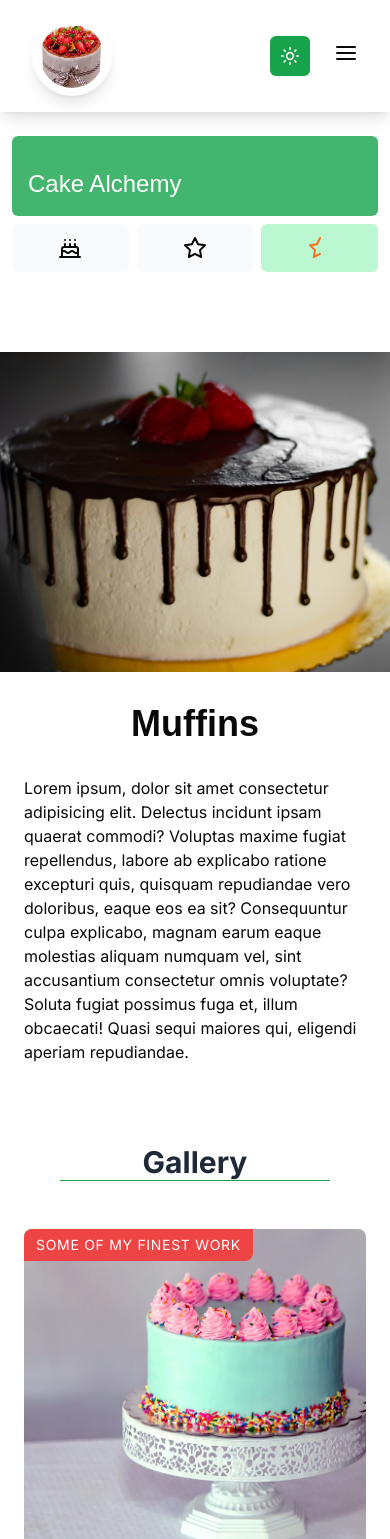
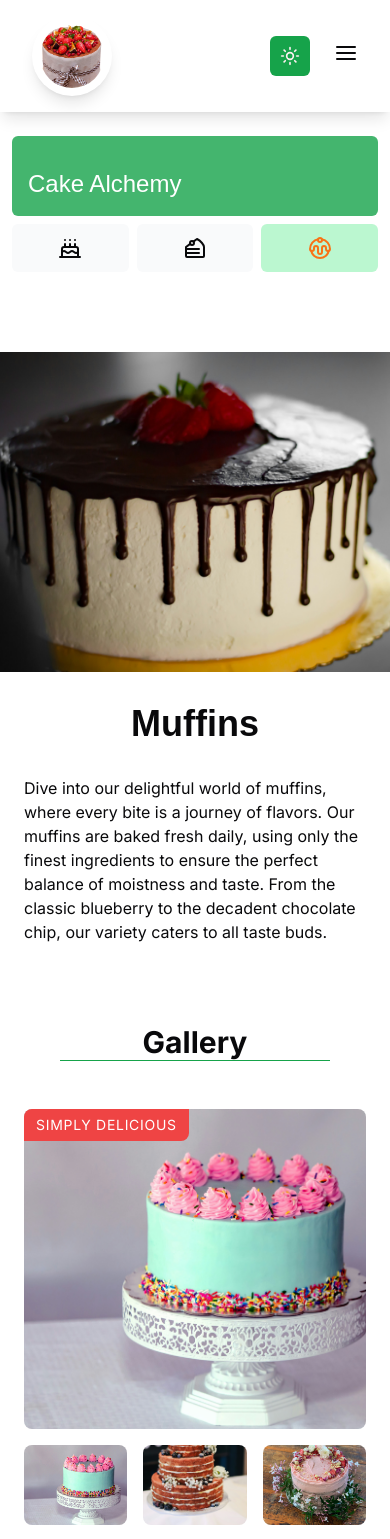
Before and after one commit to lucianRosuAtc/Cake-Alchemy, a Next.js app: page /Cakes/muffins in a window 390 px wide. Shown: the top 1539 px of the page. Built offline with nearby package versions, Linux system fonts and the light colour scheme; grey boxes are pictures that could not be loaded; a web font is replaced by a local one.

Commit message:
refactor: Optimize Hero and ParalaxHeaderJs components
- Update Hero component to use lazy loading for images
- Optimize image loading in ParalaxHeaderJs component
- Remove unnecessary CSS classes and styles in both components
- Improve code readability and maintainability

```diff
--- a/app/Cakes/muffins/page.tsx
+++ b/app/Cakes/muffins/page.tsx
@@ -24,15 +24,15 @@ export default function Muffins() {
         Muffins
       </h1>
 
-      <div className="mx-6 md:mx-0">
-        <p className="my-8">
-          Lorem ipsum, dolor sit amet consectetur adipisicing elit. Delectus incidunt ipsam quaerat commodi? Voluptas maxime fugiat repellendus, labore ab explicabo ratione excepturi quis, quisquam repudiandae vero doloribus, eaque eos ea sit? Consequuntur culpa explicabo, magnam earum eaque molestias aliquam numquam vel, sint accusantium consectetur omnis voluptate? Soluta fugiat possimus fuga et, illum obcaecati! Quasi sequi maiores qui, eligendi aperiam repudiandae.
+      <div className="mx-6">
+      <p className="my-8">
+          Dive into our delightful world of muffins, where every bite is a journey of flavors. Our muffins are baked fresh daily, using only the finest ingredients to ensure the perfect balance of moistness and taste. From the classic blueberry to the decadent chocolate chip, our variety caters to all taste buds.
         </p>
 
         <Gallery />
 
         <p className="my-8">
-          Lorem ipsum, dolor sit amet consectetur adipisicing elit. Delectus incidunt ipsam quaerat commodi? Voluptas maxime fugiat repellendus, labore ab explicabo ratione excepturi quis, quisquam repudiandae vero doloribus, eaque eos ea sit? Consequuntur culpa explicabo, magnam earum eaque molestias aliquam numquam vel, sint accusantium consectetur omnis voluptate? Soluta fugiat possimus fuga et, illum obcaecati! Quasi sequi maiores qui, eligendi aperiam repudiandae.
+          Perfect for breakfast, a mid-day snack, or a sweet treat, our muffins are designed to bring a smile to your face. Explore our selection to find your favorite, or surprise yourself with something new and exciting. Our muffins are not just treats; they&apos;re a warm hug for your soul, baked to perfection and waiting for you.
         </p>
       </div>
     </main>
--- a/app/Cakes/page.tsx
+++ b/app/Cakes/page.tsx
@@ -24,15 +24,15 @@ export default function Cake() {
         Big Cakes
       </h1>
 
-      <div className="mx-6 md:mx-0">
-        <p className="my-8">
-          Lorem ipsum, dolor sit amet consectetur adipisicing elit. Delectus incidunt ipsam quaerat commodi? Voluptas maxime fugiat repellendus, labore ab explicabo ratione excepturi quis, quisquam repudiandae vero doloribus, eaque eos ea sit? Consequuntur culpa explicabo, magnam earum eaque molestias aliquam numquam vel, sint accusantium consectetur omnis voluptate? Soluta fugiat possimus fuga et, illum obcaecati! Quasi sequi maiores qui, eligendi aperiam repudiandae.
+      <div className="mx-6">
+      <p className="my-8">
+          Welcome to our cake gallery, where every slice tells a story of craftsmanship and passion. Our cakes are more than just desserts; they are a celebration of flavor, artistry, and the sweet moments in life. From classic vanilla to exotic passion fruit, each cake is crafted with the finest ingredients to ensure a taste that lingers in your memory.
         </p>
 
         <Gallery />
 
         <p className="my-8">
-          Lorem ipsum, dolor sit amet consectetur adipisicing elit. Delectus incidunt ipsam quaerat commodi? Voluptas maxime fugiat repellendus, labore ab explicabo ratione excepturi quis, quisquam repudiandae vero doloribus, eaque eos ea sit? Consequuntur culpa explicabo, magnam earum eaque molestias aliquam numquam vel, sint accusantium consectetur omnis voluptate? Soluta fugiat possimus fuga et, illum obcaecati! Quasi sequi maiores qui, eligendi aperiam repudiandae.
+          Whether you&apos;re celebrating a birthday, wedding, or just indulging in a sweet treat, our cakes are designed to make every occasion special. Explore our collection to find the perfect cake that speaks to your heart, or contact us for a custom creation that brings your dream cake to life. Let us be a part of your joyous moments, one delicious slice at a time.
         </p>
       </div>
     </main>
--- a/app/Cakes/smallCakes/page.tsx
+++ b/app/Cakes/smallCakes/page.tsx
@@ -24,15 +24,15 @@ export default function SmallCake() {
         Small Cakes
       </h1>
 
-      <div className="mx-6 md:mx-0">
+      <div className="mx-6">
         <p className="my-8">
-          Lorem ipsum, dolor sit amet consectetur adipisicing elit. Delectus incidunt ipsam quaerat commodi? Voluptas maxime fugiat repellendus, labore ab explicabo ratione excepturi quis, quisquam repudiandae vero doloribus, eaque eos ea sit? Consequuntur culpa explicabo, magnam earum eaque molestias aliquam numquam vel, sint accusantium consectetur omnis voluptate? Soluta fugiat possimus fuga et, illum obcaecati! Quasi sequi maiores qui, eligendi aperiam repudiandae.
+          Discover the charm of our small cakes, each a masterpiece of flavor and design. Crafted with care, our small cakes are perfect for those moments when you crave something sweet but exquisite. From the rich, velvety chocolate to the light and zesty lemon, our selection offers a variety of flavors to satisfy every palate.
         </p>
 
         <Gallery />
 
         <p className="my-8">
-          Lorem ipsum, dolor sit amet consectetur adipisicing elit. Delectus incidunt ipsam quaerat commodi? Voluptas maxime fugiat repellendus, labore ab explicabo ratione excepturi quis, quisquam repudiandae vero doloribus, eaque eos ea sit? Consequuntur culpa explicabo, magnam earum eaque molestias aliquam numquam vel, sint accusantium consectetur omnis voluptate? Soluta fugiat possimus fuga et, illum obcaecati! Quasi sequi maiores qui, eligendi aperiam repudiandae.
+          Ideal for intimate gatherings, gifts, or a personal treat, our small cakes are designed to delight. Experience the joy of indulging in a cake that&apos;s just the right size, but big on taste. Let our small cakes be a part of your celebrations, creating memorable moments with every bite.
         </p>
       </div>
     </main>
--- a/components/Gallery.tsx
+++ b/components/Gallery.tsx
@@ -1,19 +1,19 @@
 "use client";
 import { useState } from "react";
-import  { CakeGalery }  from "./components-data/gallery-data";
+import { CakeGalery } from "./components-data/gallery-data";
 import Image from "next/image";
 
 
 export default function ImageGallery() {
   const [bigImage, setBigImage] = useState(CakeGalery[0].img); // set initial state to the first image
 
-  const handleSmallImageClick = (img : any)=>{
+  const handleSmallImageClick = (img: any) => {
     setBigImage(img.img) // set bigImage to img.img because img is the object from your CakeGalery array
   }
 
   return (
     <div className="flex flex-col">
-<h2 className="mx-auto text-center my-12 md:my-16 text-gray-800 dark:text-primary border-b border-primary w-[270px] xl:w-[350px]">Gallery</h2>
+      <h2 className="mx-auto text-center my-12 md:my-16 border-b border-primary dark:border-orange-300 w-[270px] xl:w-[350px]">Gallery</h2>
 
       <div className="relative overflow-hidden rounded-lg bg-gray-100 lg:col-span-3 mb-4 mx-auto">
         {bigImage && <Image
@@ -21,14 +21,14 @@ export default function ImageGallery() {
           width={500}
           height={500}
           alt="product"
-          className="h-80 sm:h-[450px] md:w-[700px] object-cover object-center cursor-pointer shadow-xl"
+          className="h-80 sm:h-[450px] md:h-[600px] sm:w-[650px] md:w-[800px] object-cover object-center cursor-pointer"
           priority={true}
         />}
-        <span className="absolute left-0 top-0 rounded-br-lg bg-red-500 px-3 py-1.5 text-sm uppercase tracking-wider text-white">Some of my finest work</span>
+        <span className="absolute left-0 top-0 rounded-br-lg bg-red-500 px-3 py-1.5 text-sm uppercase tracking-wider text-white">Simply Delicious</span>
       </div>
 
       <div className="grid">
-      <div className="order-last grid grid-cols-3 gap-4 mx-auto z-0">
+        <div className="order-last grid grid-cols-3 md:grid-cols-6 gap-4 mx-auto z-0">
           {CakeGalery.map((item) => (
             <div className="overflow-hidden rounded-lg bg-gray-100 justify-center" key={item.title}>
               <Image
@@ -36,7 +36,7 @@ export default function ImageGallery() {
                 alt="product"
                 width={200}
                 height={200}
-              className="h-20 sm:h-28 md:h-40 w-full object-cover object-center cursor-pointer transition-all duration-300 ease-in-out"
+                className="h-20 sm:h-24 w-full object-cover object-center cursor-pointer transition-all duration-300 ease-in-out"
                 onClick={() => handleSmallImageClick(item)}
                 priority={true}
               // change the image on click
--- a/components/components-data/gallery-data.tsx
+++ b/components/components-data/gallery-data.tsx
@@ -1,38 +1,109 @@
+
+      {/* MARK: Cake Gallery
+         */}
+
 export const CakeGalery = [
     {
 
         img: "/img/Cakes/mdTurquoiseCake.jpg",
         title: "Cake 1",
-        desc: "Lorem ipsum dolor sit amet, consectetur adipiscing elit. Ut elit tellus, luctus nec ullamcorper mattis, pulvinar dapibus leo.",
     },
     {
 
         img: "/img/Cakes/smBerryFlowersMuffinsCake.webp",
         title: "Cake 2",
-        desc: "Lorem ipsum dolor sit amet, consectetur adipiscing elit. Ut elit tellus, luctus nec ullamcorper mattis, pulvinar dapibus leo.",
     },
     {
 
         img: "/img/Cakes/SmCakeOnTable.webp",
         title: "Cake 3",
-        desc: "Lorem ipsum dolor sit amet, consectetur adipiscing elit. Ut elit tellus, luctus nec ullamcorper mattis, pulvinar dapibus leo.",
     },
     {
 
         img: "/img/Cakes/smFigCake.webp",
         title: "Cake 4",
-        desc: "Lorem ipsum dolor sit amet, consectetur adipiscing elit. Ut elit tellus, luctus nec ullamcorper mattis, pulvinar dapibus leo.",
     },
     {
 
         img: "/img/Cakes/smWeadingRedRodesCake.webp",
         title: "Cake 5",
-        desc: "Lorem ipsum dolor sit amet, consectetur adipiscing elit. Ut elit tellus, luctus nec ullamcorper mattis, pulvinar dapibus leo.",
     },
     {
 
         img: "/img/Cakes/smWeddingCreamStrawberry.webp",
         title: "Cake 6",
-        desc: "Lorem ipsum dolor sit amet, consectetur adipiscing elit. Ut elit tellus, luctus nec ullamcorper mattis, pulvinar dapibus leo.",
+    }
+];
+
+      {/* MARK: Small Cake Galery
+         */}
+
+export const SmallCakeGalery = [
+    {
+
+        img: "/img/Cakes/mdTurquoiseCake.jpg",
+        title: "Cake 1",
+    },
+    {
+
+        img: "/img/Cakes/smBerryFlowersMuffinsCake.webp",
+        title: "Cake 2",
+    },
+    {
+
+        img: "/img/Cakes/SmCakeOnTable.webp",
+        title: "Cake 3",
+    },
+    {
+
+        img: "/img/Cakes/smFigCake.webp",
+        title: "Cake 4",
+    },
+    {
+
+        img: "/img/Cakes/smWeadingRedRodesCake.webp",
+        title: "Cake 5",
+    },
+    {
+
+        img: "/img/Cakes/smWeddingCreamStrawberry.webp",
+        title: "Cake 6",
+    }
+];
+
+
+      {/* MARK: Muffin Galery
+         */}
+
+export const MuffinGalery = [
+    {
+
+        img: "/img/Cakes/mdTurquoiseCake.jpg",
+        title: "Cake 1",
+    },
+    {
+
+        img: "/img/Cakes/smBerryFlowersMuffinsCake.webp",
+        title: "Cake 2",
+    },
+    {
+
+        img: "/img/Cakes/SmCakeOnTable.webp",
+        title: "Cake 3",
+    },
+    {
+
+        img: "/img/Cakes/smFigCake.webp",
+        title: "Cake 4",
+    },
+    {
+
+        img: "/img/Cakes/smWeadingRedRodesCake.webp",
+        title: "Cake 5",
+    },
+    {
+
+        img: "/img/Cakes/smWeddingCreamStrawberry.webp",
+        title: "Cake 6",
     }
 ]
--- a/components/components-data/links-data.tsx
+++ b/components/components-data/links-data.tsx
@@ -1,6 +1,6 @@
-import { Linkedin, Mail, PhoneOutgoing } from "lucide-react";
+import { Cake, CakeSlice, Dessert, Linkedin, Mail, PhoneOutgoing } from "lucide-react";
 import { FaXTwitter } from "react-icons/fa6";
-import { Cake, Star, StarHalf } from 'lucide-react';
+
 
 
 // MARK: NAVIGATION LINKS
@@ -10,15 +10,17 @@ export const navigationlinks = [
   { url: "/contact", name: "Contact" },
 ];
 
+
+// MARK: SIDE NAVIGATION LINKS
 // Map of links to display in the side navigation.
 export const SideLinks = [
   { name: 'Cakes', href: '/Cakes', icon: Cake },
   {
     name: 'Small Cakes',
     href: '/Cakes/smallCakes',
-    icon: Star,
+    icon: CakeSlice,
   },
-  { name: 'Muffins', href: '/Cakes/muffins', icon: StarHalf },
+  { name: 'Muffins', href: '/Cakes/muffins', icon: Dessert },
 ];
 
 
@@ -28,18 +30,18 @@ export const SideLinks = [
 export const social = [
   {
     url: "https://www.linkedin.com/feed/?trk=nav_back_to_linkedin",
-    myIcon: <Linkedin size={31}/>,
+    myIcon: <Linkedin size={31} />,
   },
   {
     url: "https://twitter.com/LucianRosuATC",
-    myIcon: <FaXTwitter size={31}/>,
+    myIcon: <FaXTwitter size={31} />,
   },
   {
     url: "mailto:vigilent.developer@gmail.com",
-    myIcon: <Mail size={31}/>,
+    myIcon: <Mail size={31} />,
   },
   {
     url: "tel:07505",
-    myIcon: <PhoneOutgoing size={31}/>,
+    myIcon: <PhoneOutgoing size={31} />,
   },
 ];
```
Lines whose indentation alone changed are shown as unchanged.
